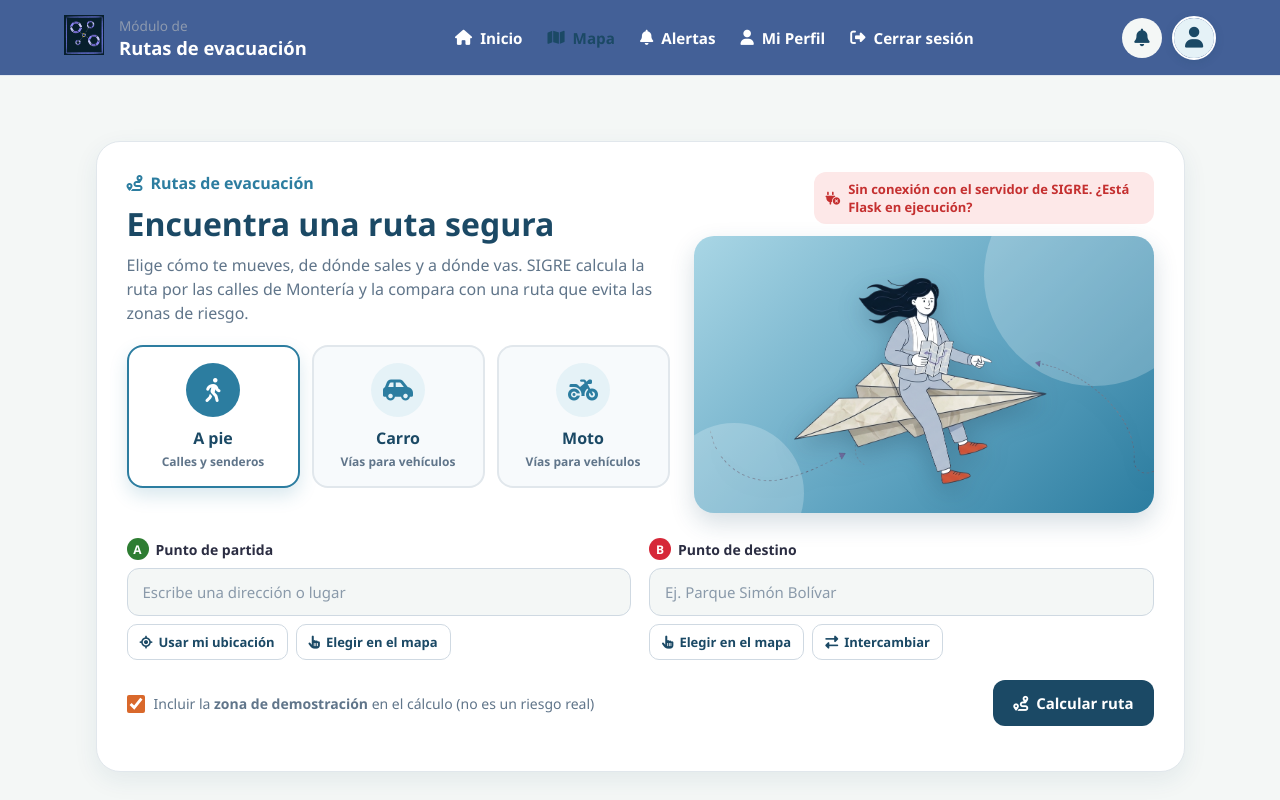
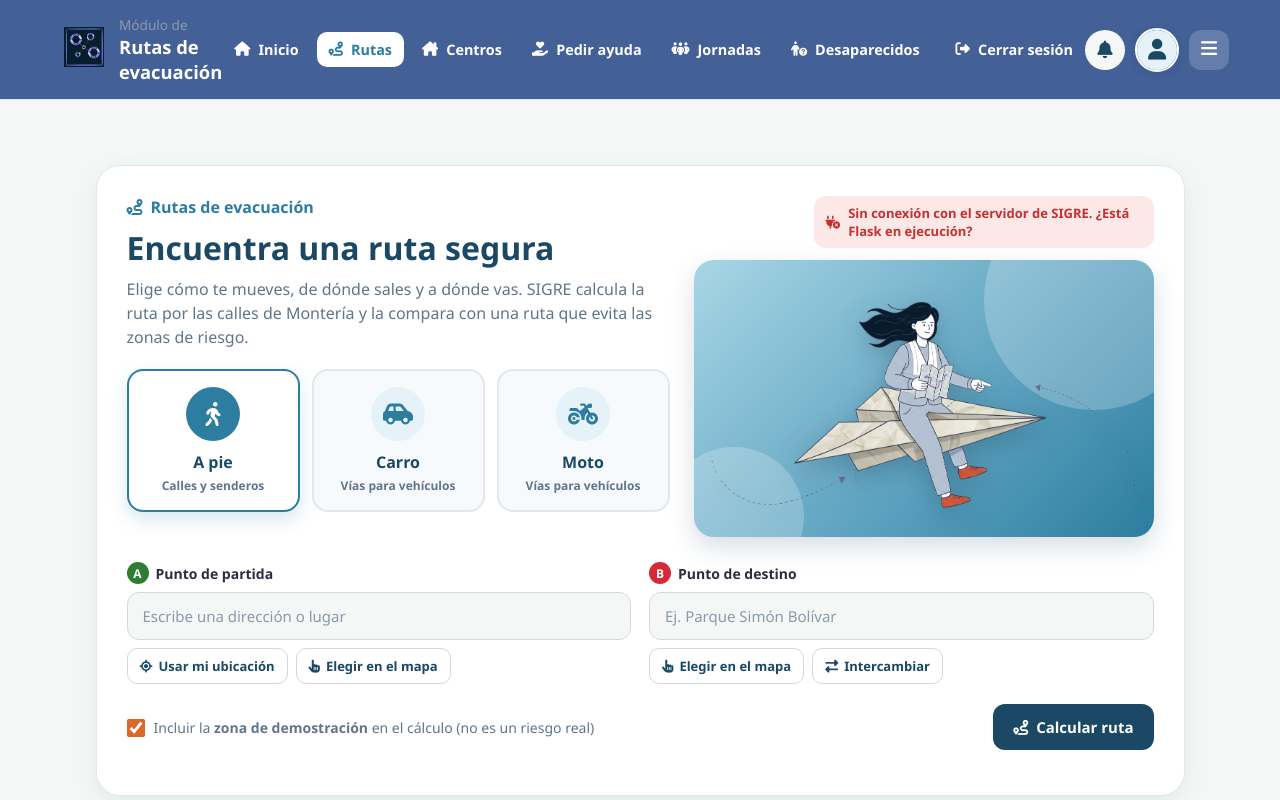
Before and after one commit to leinaadd04-dev/SIGRE_PROYECTO, a plain HTML site: page frontend/rutas.html in a window 1280 px wide. Shown: the top 800 px of the page. Drawn offline with nearby package versions, Linux system fonts and the light colour scheme; no server answers.

Commit message:
Ordeno la navegación de escritorio del ciudadano
- La cabecera muestra solo los módulos útiles (Inicio, Rutas, Centros, Pedir
  ayuda, Jornadas, Desaparecidos) y Cerrar sesión, igual en todas las páginas.
- Se quitan los enlaces a páginas que no existen (Mapa, Alertas).
- El menú ☰ con las opciones de la cuenta también aparece en escritorio.

```diff
--- a/frontend/css/cuenta_sigre.css
+++ b/frontend/css/cuenta_sigre.css
@@ -78,7 +78,8 @@
 /* Botón de menú: solo cuando la navegación de escritorio está oculta */
 
 .cuenta_menu_boton {
-    display: none;
+    display: grid;
+    place-items: center;
     flex-shrink: 0;
     width: 40px;
     height: 40px;
--- a/frontend/css/navegacion_movil.css
+++ b/frontend/css/navegacion_movil.css
@@ -92,3 +92,55 @@ nav.navegacion_inferior.nav_movil_sigre::-webkit-scrollbar {
         padding-bottom: 96px;
     }
 }
+
+/* ---------- Escritorio: enlaces de la cabecera ---------- */
+.navegacion_escritorio.nav_escritorio_sigre {
+    align-items: center;
+    gap: 6px;
+}
+
+.nav_escritorio_sigre .enlace_escritorio {
+    padding: 8px 12px;
+    border-radius: 10px;
+    font-size: 0.9rem;
+    white-space: nowrap;
+}
+
+.nav_escritorio_sigre .enlace_escritorio:hover {
+    background: rgba(255, 255, 255, 0.14);
+    color: #ffffff;
+}
+
+.nav_escritorio_sigre .enlace_escritorio.activo {
+    background: #ffffff;
+    color: #2c7da0;
+}
+
+.nav_escritorio_sigre .nav_escritorio_salir {
+    margin-left: 6px;
+}
+
+.nav_escritorio_sigre .enlace_escritorio:focus-visible {
+    outline: 2px solid #ffffff;
+    outline-offset: 2px;
+}
+
+/* Pantallas medianas: solo íconos para que quepan todos (el nombre sale al pasar el mouse). */
+@media (min-width: 992px) and (max-width: 1240px) {
+    .nav_escritorio_sigre .enlace_escritorio span {
+        position: absolute;
+        width: 1px;
+        height: 1px;
+        overflow: hidden;
+        clip: rect(0 0 0 0);
+        white-space: nowrap;
+    }
+
+    .nav_escritorio_sigre .enlace_escritorio.activo span {
+        position: static;
+        width: auto;
+        height: auto;
+        overflow: visible;
+        clip: auto;
+    }
+}
--- a/frontend/js/cuenta_sigre.js
+++ b/frontend/js/cuenta_sigre.js
@@ -147,19 +147,11 @@
     const correoMenu = menu.querySelector(".cuenta_menu_datos small");
     const enlacesMenu = menu.querySelector(".cuenta_menu_enlaces");
 
-    // Copia los enlaces de la navegación de escritorio de cada página.
+    // Navegación de escritorio de la página (se usa para saber si está oculta).
     const navEscritorio = cabecera.querySelector(".navegacion_escritorio");
 
-    // Las cuentas de autoridad ven un acceso directo a su panel en todas las páginas.
-    // Solo es un enlace: el panel y la API comprueban el rol en el servidor.
-    if (navEscritorio && leerToken() && leerUsuario().rol === "autoridad"
-        && !navEscritorio.querySelector('a[href="dashboard_admin.html"]')) {
-        const enlacePanel = crear("a", "enlace_escritorio", { href: "dashboard_admin.html" });
-        enlacePanel.innerHTML = '<i class="fa-solid fa-gauge-high"></i><span>Panel</span>';
-        navEscritorio.insertBefore(enlacePanel, navEscritorio.firstChild);
-    }
     // Menú de las tres rayitas: opciones de la cuenta. La navegación entre
-    // módulos está en la barra de abajo (js/navegacion_movil.js).
+    // módulos está en la cabecera y en la barra de abajo (js/navegacion_movil.js).
     //   Administrador: Vista ciudadana, Panel, Mi perfil, Notificaciones, Cerrar sesión.
     //   Ciudadano:     Mi perfil, Notificaciones, Cerrar sesión.
     const paginaActual = window.location.pathname.split("/").pop() || "dashboard.html";
@@ -244,11 +236,11 @@
         abrirVentanaAvatar();
     });
 
-    // El botón de menú aparece solo cuando la navegación de escritorio está oculta.
+    // En celular la navegación de escritorio se oculta (la cabecera se compacta).
+    // El botón ☰ está siempre: tiene las opciones de la cuenta.
     function revisarNavegacion() {
         const oculta = !navEscritorio || window.getComputedStyle(navEscritorio).display === "none";
         cabecera.classList.toggle("cuenta_nav_oculta", oculta);
-        if (!oculta) abrirMenu(false);
     }
     window.addEventListener("resize", revisarNavegacion);
 
--- a/frontend/js/navegacion_movil.js
+++ b/frontend/js/navegacion_movil.js
@@ -1,7 +1,10 @@
-/* SIGRE · Navegación inferior para celular (todas las páginas del ciudadano)
-   - Mismo estilo que las pestañas del panel de administración: una barra con
-     pestañas que se desliza de lado, la página actual resaltada y SOS en rojo.
-   - Reemplaza la barra que traía cada página, para que todas sean iguales.
+/* SIGRE · Navegación de las páginas del ciudadano (celular y escritorio)
+   - Celular: barra inferior con el mismo estilo que las pestañas del panel de
+     administración (se desliza de lado, página actual resaltada, SOS en rojo).
+   - Escritorio: los enlaces de la cabecera, con las mismas opciones.
+   - Reemplaza los enlaces que traía cada página, para que todas sean iguales.
+     Las opciones de la cuenta (Mi perfil, Notificaciones…) están en el menú ☰
+     (js/cuenta_sigre.js).
    - SOS pregunta y luego llama a la línea única de emergencias 123.
    Expone window.SigreSOS() para que otros botones SOS hagan lo mismo. */
 (() => {
@@ -61,6 +64,40 @@
 
     document.body.classList.add("con_nav_movil");
 
+    // Escritorio: mismos módulos en la cabecera y "Cerrar sesión" al final.
+    const navEscritorio = document.querySelector(".cabecera_dashboard .navegacion_escritorio");
+    if (navEscritorio) {
+        navEscritorio.classList.add("nav_escritorio_sigre");
+        navEscritorio.setAttribute("aria-label", "Navegación principal");
+        navEscritorio.replaceChildren();
+        OPCIONES.filter(opcion => !opcion.sos).forEach(opcion => {
+            const enlace = document.createElement("a");
+            enlace.href = opcion.href;
+            enlace.className = "enlace_escritorio";
+            enlace.title = opcion.texto;
+            enlace.innerHTML = `<i class="fa-solid ${opcion.icono}" aria-hidden="true"></i><span>${opcion.texto}</span>`;
+            if (opcion.href === paginaActual) {
+                enlace.classList.add("activo");
+                enlace.setAttribute("aria-current", "page");
+            }
+            navEscritorio.appendChild(enlace);
+        });
+        const salir = document.createElement("a");
+        salir.href = "#";
+        salir.className = "enlace_escritorio nav_escritorio_salir";
+        salir.title = "Cerrar sesión";
+        salir.innerHTML = '<i class="fa-solid fa-right-from-bracket" aria-hidden="true"></i><span>Cerrar sesión</span>';
+        salir.addEventListener("click", evento => {
+            evento.preventDefault();
+            try {
+                localStorage.removeItem("sigre_usuario");
+                localStorage.removeItem("sigre_token");
+            } catch (error) { /* nada que limpiar */ }
+            window.location.href = "index.html";
+        });
+        navEscritorio.appendChild(salir);
+    }
+
     // Deja visible la pestaña de la página actual aunque la barra se deslice.
     const activa = nav.querySelector(".activa");
     if (activa) {
--- a/frontend/service-worker.js
+++ b/frontend/service-worker.js
@@ -1,8 +1,4 @@
-/* SIGRE · Service worker (permite instalar SIGRE como app en el celular)
-   - Páginas, estilos, scripts e imágenes: primero se piden a internet (siempre
-     la versión más nueva) y se guarda una copia; sin conexión se usa la copia.
-   - La API (/api/...) nunca se guarda: lleva datos personales y debe estar
-     siempre al día. */
+
 const CACHE = "sigre-v1";
 
 self.addEventListener("install", () => self.skipWaiting());
```
